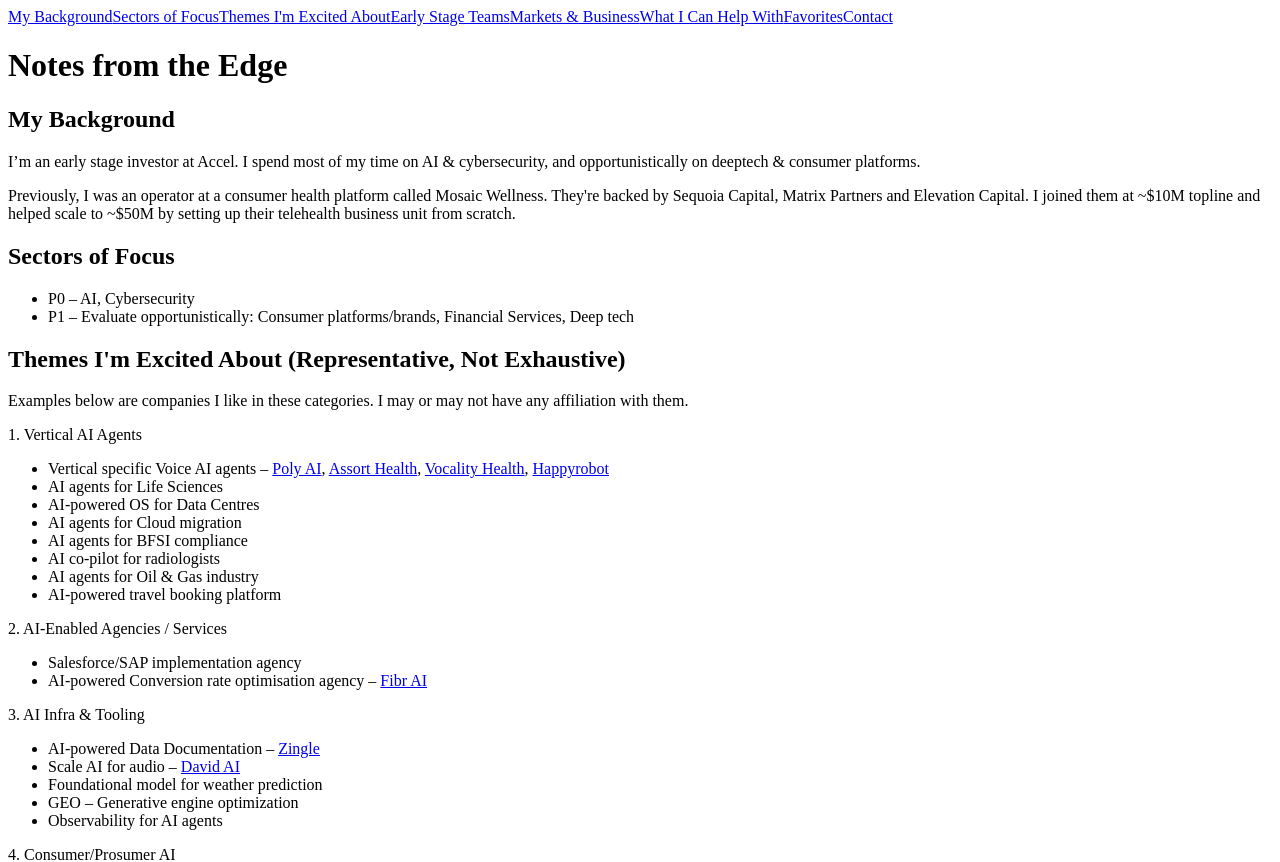
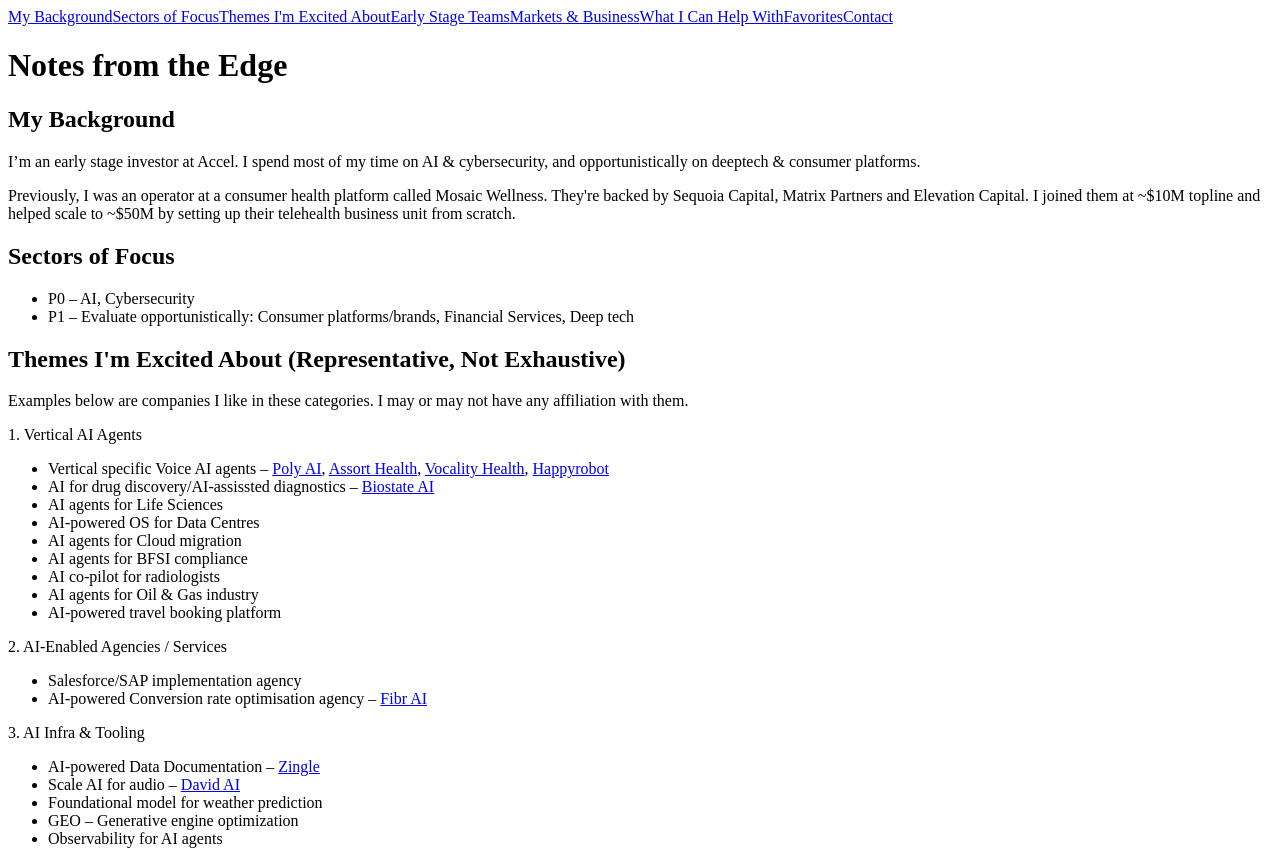
Before and after one commit to CJ-os-99/chitranjan-personal, a Next.js app: page / in a window 1280 px wide. Shown: the top 862 px of the page. Built offline with nearby package versions, Linux system fonts and the light colour scheme.

Commit message:
Update index.js

```diff
--- a/pages/index.js
+++ b/pages/index.js
@@ -44,6 +44,7 @@
           <p className="font-semibold mt-4">1. Vertical AI Agents</p>
           <ul className="list-disc list-inside text-sm">
             <li>Vertical specific Voice AI agents – <a href="https://www.poly.ai">Poly AI</a>, <a href="https://www.assorthealth.com">Assort Health</a>, <a href="https://www.vocalityhealth.com">Vocality Health</a>, <a href="https://www.happyrobot.ai">Happyrobot</a></li>
+            <li>AI for drug discovery/AI-assissted diagnostics – <a href="https://biostate.ai/">Biostate AI</a></li>
             <li>AI agents for Life Sciences</li>
             <li>AI-powered OS for Data Centres</li>
             <li>AI agents for Cloud migration</li>
```
